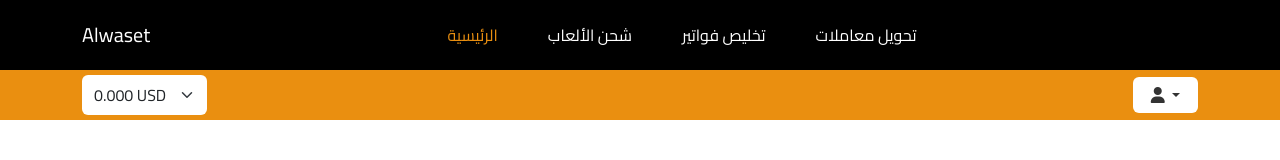
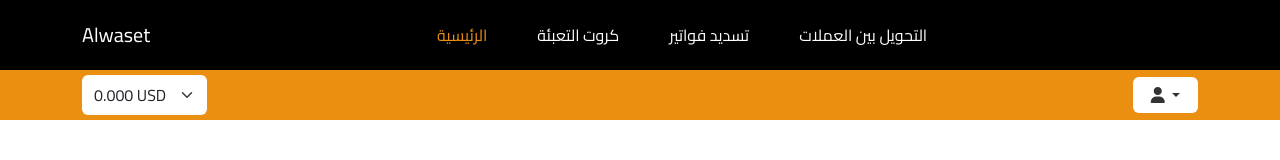
Before and after one commit to Mohamed-Ly/wst, a plain HTML site: page alwaset/fortnitePage.html in a window 1280 px wide. Shown: the top 160 px of the page. Drawn offline with nearby package versions, Linux system fonts and the light colour scheme.

Commit message:
Update fortnitePage.html

```diff
--- a/alwaset/fortnitePage.html
+++ b/alwaset/fortnitePage.html
@@ -37,13 +37,13 @@
                                                         <a class="nav-link main" href="userPage.html">الرئيسية</a>
                                                     </li>
                                                     <li class="nav-item">
-                                                        <a class="nav-link" href="selectGifts.html">شحن الألعاب</a>
+                                                        <a class="nav-link" href="selectGifts.html">كروت التعبئة</a>
                                                     </li>
                                                     <li class="nav-item">
-                                                        <a class="nav-link" href="bills.html">تخليص فواتير</a>
+                                                        <a class="nav-link" href="bills.html">تسديد فواتير</a>
                                                     </li>
                                                     <li class="nav-item">
-                                                        <a class="nav-link" href="transformMoney.html">تحويل معاملات</a>
+                                                        <a class="nav-link" href="transformMoney.html">التحويل بين العملات</a>
                                                     </li>
                                                 </ul>
                                             </div>
```
